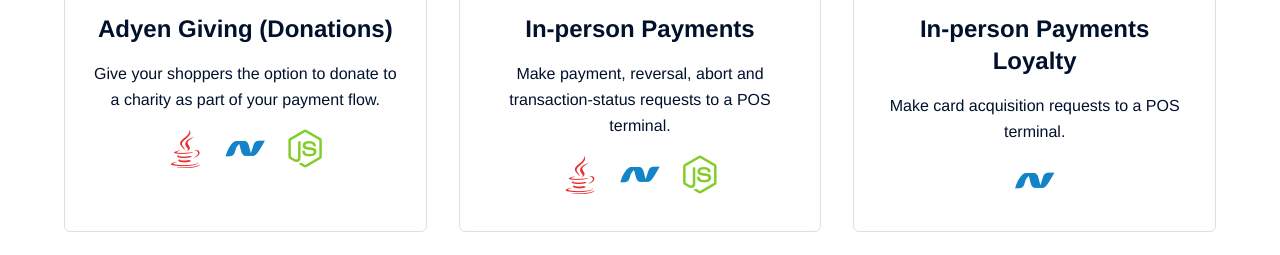
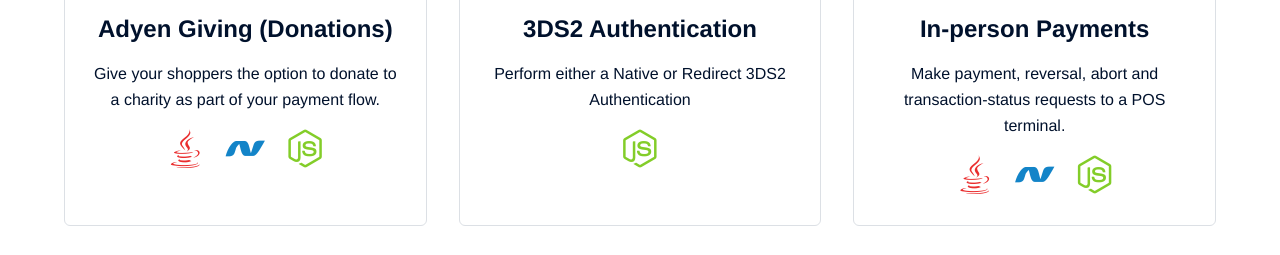
Before and after one commit to adyen-examples/adyen-dev, a website: page index.html in a window 1280 px wide. Shown: the part 1509-1764 px from the top of the page. Drawn offline with nearby package versions, Linux system fonts and the light colour scheme.

Commit message:
Add 3DS2 Integration Node (#29)

```diff
--- a/index.html
+++ b/index.html
@@ -558,6 +558,32 @@
                         </div>
                     </div>
 
+                    <!-- 3DS2 Authentication-->
+                    <div class="card_item card_item_box_shadow_small">
+                        <div class="card_item_top" >
+                            <div class="content">
+                                <img src="https://docs.adyen.com/user/pages/docs/13.development-resources/github.svg" alt="" class="icon">
+                                <h5 class="title">3DS2 Authentication</h5>
+                                <div class="descrp">
+                                    <p>Perform either a Native or Redirect 3DS2 Authentication</p>
+                                    <div class="links_list">
+                                        <a
+                                                class="a_icon devicon-nodejs-plain colored"
+                                                href="https://github.com/adyen-examples/adyen-node-online-payments/tree/main/3ds2-example"
+                                                data-track-section-title="implementation examples"
+                                                data-track-component-name="card_item"
+                                                data-track-action="clicked" data-track-type="card_item"
+                                                data-track-title="NodeJS 3DS2 Authentication implementation"
+                                                data-track-text="Performing a 3DS2 Authentication with NodeJS"
+                                                title="NodeJS 3DS Authentication implementation"
+                                        >
+                                        </a>
+                                    </div>
+                                </div>
+                            </div>
+                        </div>
+                    </div>
+
                     <!-- In-person Payments -->
                     <div class="card_item card_item_box_shadow_small">
                         <div class="card_item_top" >
```
